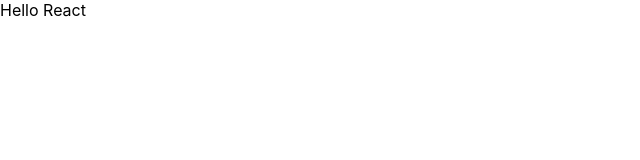
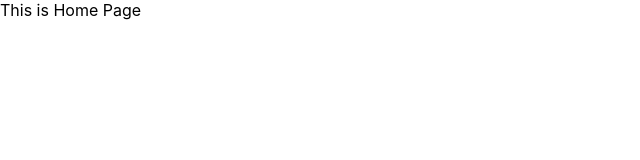
Before and after one commit to Ramachary2222/box-office, a React (Create React App) app: page / in a window 1280 px wide. Shown: the top 160 px of the page, without its empty margins (0-640 px from the left). Built offline with nearby package versions, Linux system fonts and the light colour scheme.

Commit message:
added react router

```diff
--- a/package.json
+++ b/package.json
@@ -8,6 +8,8 @@
     "@testing-library/user-event": "^13.5.0",
     "react": "^18.2.0",
     "react-dom": "^18.2.0",
+    "react-router": "^5.2.0",
+    "react-router-dom": "^5.2.0",
     "react-scripts": "^5.0.1",
     "web-vitals": "^2.1.4",
     "workbox-background-sync": "^6.5.4",
--- a/src/App.js
+++ b/src/App.js
@@ -1,9 +1,24 @@
 import React from 'react';
+
+import { Switch, Route } from "react-router-dom";
 
 function App() {
   return (
-    <div> Hello React
-    </div>
+    <Switch>
+
+      <Route exact path="/">
+        This is Home Page
+      </Route>
+      <Route exact path="/starred">
+        This is Starred Page
+      </Route>
+
+      <Route>
+        This is 404 Page : Page Not Found
+      </Route>
+
+
+    </Switch>
   );
 }
 
--- a/src/index.js
+++ b/src/index.js
@@ -1,5 +1,6 @@
 import React from 'react';
-import ReactDOM from 'react-dom/client';
+import ReactDOM from 'react-dom';
+import { BrowserRouter } from 'react-router-dom';
 import './index.css';
 import App from './App';
 import * as serviceWorkerRegistration from './serviceWorkerRegistration';
@@ -7,7 +8,7 @@
 
 const root = ReactDOM.createRoot(document.getElementById('root'));
 root.render(
-  <App />
+  <BrowserRouter><App /></BrowserRouter>
 );
 
 // If you want your app to work offline and load faster, you can change
```
Also changed, not shown: 1 other file (tests, documents, lock files or other folders).
